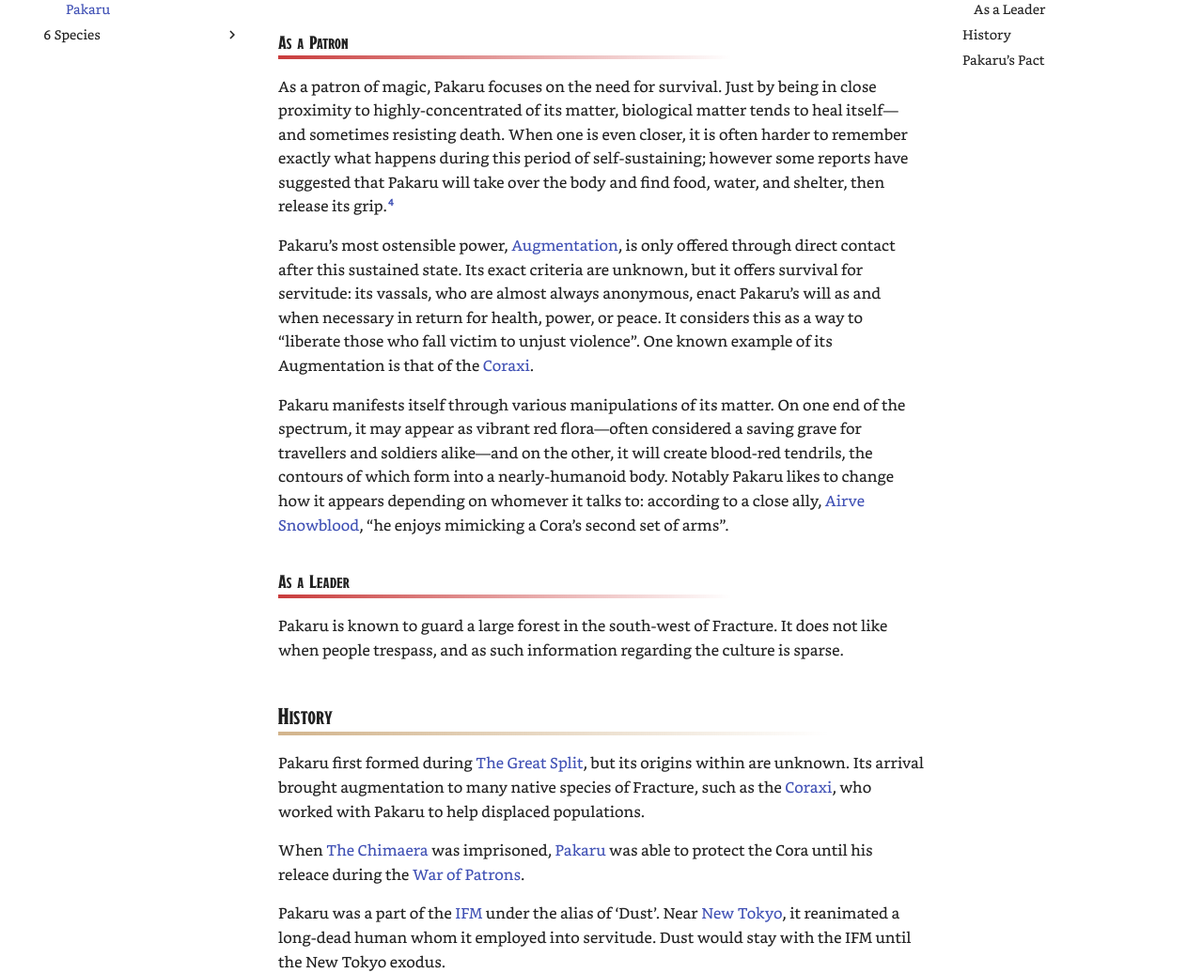
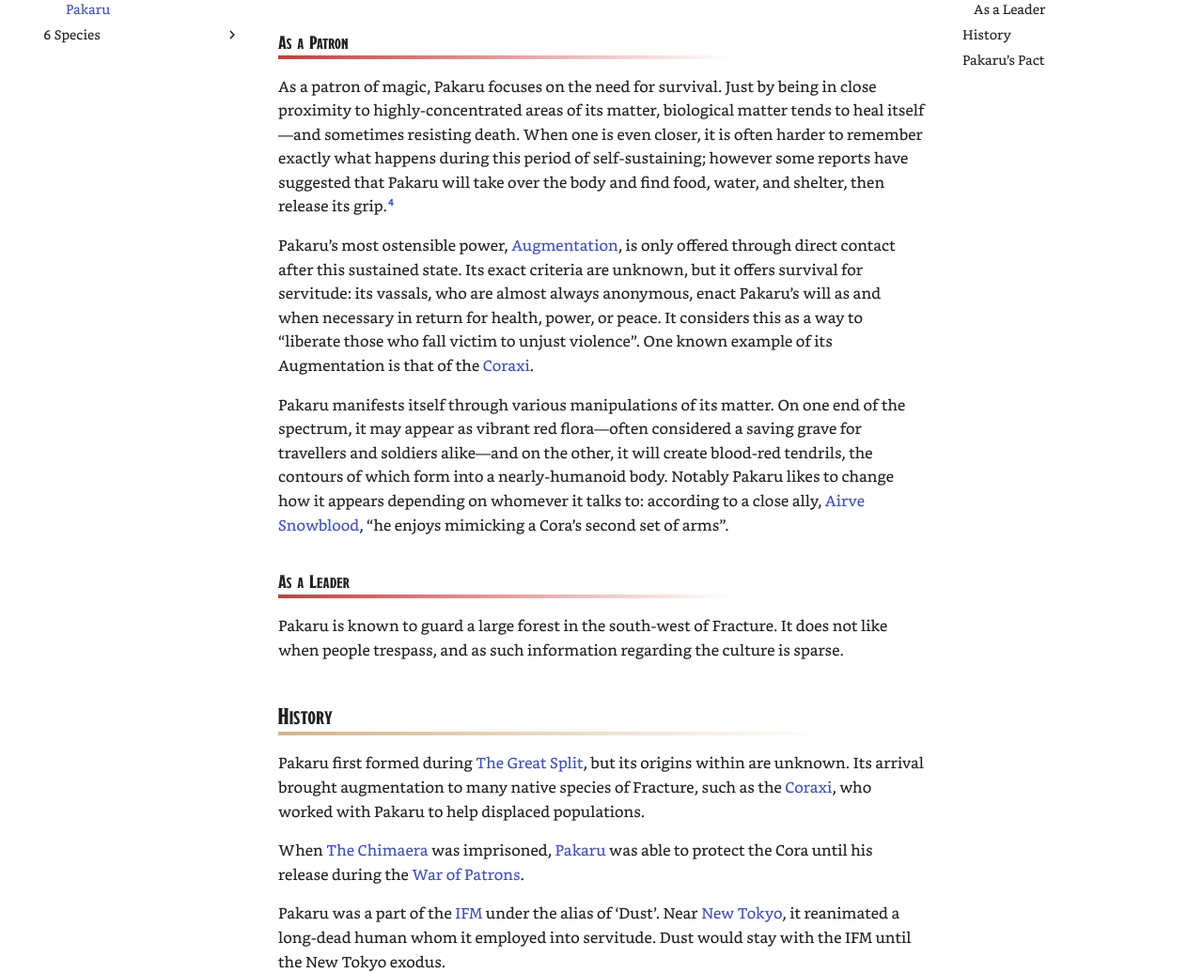
Before and after one commit to fennecpixels/FractureOnline, an MkDocs documentation site: the page built from docs/1 Characters/1.1 Deities/Pakaru.md, in a window 1280 px wide and 1400 px high, scrolled down 585 px. Shown: the part 179-1215 px from the top of the window at 94% size. Built offline with MkDocs 1.6.1 and Material for MkDocs 9.7.7, drawn with Linux system fonts in a browser that asks for light colours.

Commit message:
[PUBLISHER] Merge #9

```diff
--- a/docs/1 Characters/1.1 Deities/Pakaru.md
+++ b/docs/1 Characters/1.1 Deities/Pakaru.md
@@ -21,7 +21,7 @@ Pakaru can not be classified as an organism nor as a molecular structure: it lac
 Pakaru poses the ability to grow, assumedly through converting ambient chemicals into its own matter. On both micro- and macroscopic scales it will react to its surroundings. It can catalyse protein synthesis in organisms, and it can transfer its inherent chemical energy into useful forms such as sound; but it has never been observed to reproduce. Amongst those who research Pakaru there is a debate: if it meets all of these criteria, is it alive?
 
 ### As a Patron
-As a patron of magic, Pakaru focuses on the need for survival. Just by being in close proximity to highly-concentrated of its matter, biological matter tends to heal itself—and sometimes resisting death.  When one is even closer, it is often harder to remember exactly what happens during this period of self-sustaining; however some reports have suggested that Pakaru will take over the body and find food, water, and shelter, then release its grip.[^4]
+As a patron of magic, Pakaru focuses on the need for survival. Just by being in close proximity to highly-concentrated areas of its matter, biological matter tends to heal itself—and sometimes resisting death.  When one is even closer, it is often harder to remember exactly what happens during this period of self-sustaining; however some reports have suggested that Pakaru will take over the body and find food, water, and shelter, then release its grip.[^4]
 
 [^4]: I have wondered many times as to why it plays this game with us—are we its children, whom it wants to see protected? Or is Pakaru something memetic: a remnant of the trauma from the Great Split?
 
@@ -36,7 +36,7 @@ Pakaru is known to guard a large forest in the south-west of Fracture. It does n
 
 Pakaru first formed during [The Great Split](The%20Great%20Split.md), but its origins within are unknown. Its arrival brought augmentation to many native species of Fracture, such as the [Coraxi](../../6%20Species/Coraxi.md), who worked with Pakaru to help displaced populations.
 
-When [The Chimaera](The%20Chimaera) was imprisoned, [Pakaru](Pakaru) was able to protect the Cora until his releace during the [War of Patrons](War%20of%20Patrons.md).
+When [The Chimaera](The%20Chimaera) was imprisoned, [Pakaru](Pakaru) was able to protect the Cora until his release during the [War of Patrons](War%20of%20Patrons.md).
 
 Pakaru was a part of the [IFM](IFM.md) under the alias of ‘Dust’. Near [New Tokyo](New%20Tokyo.md), it reanimated a long-dead human whom it employed into servitude. Dust would stay with the IFM until the New Tokyo exodus.
 
```
